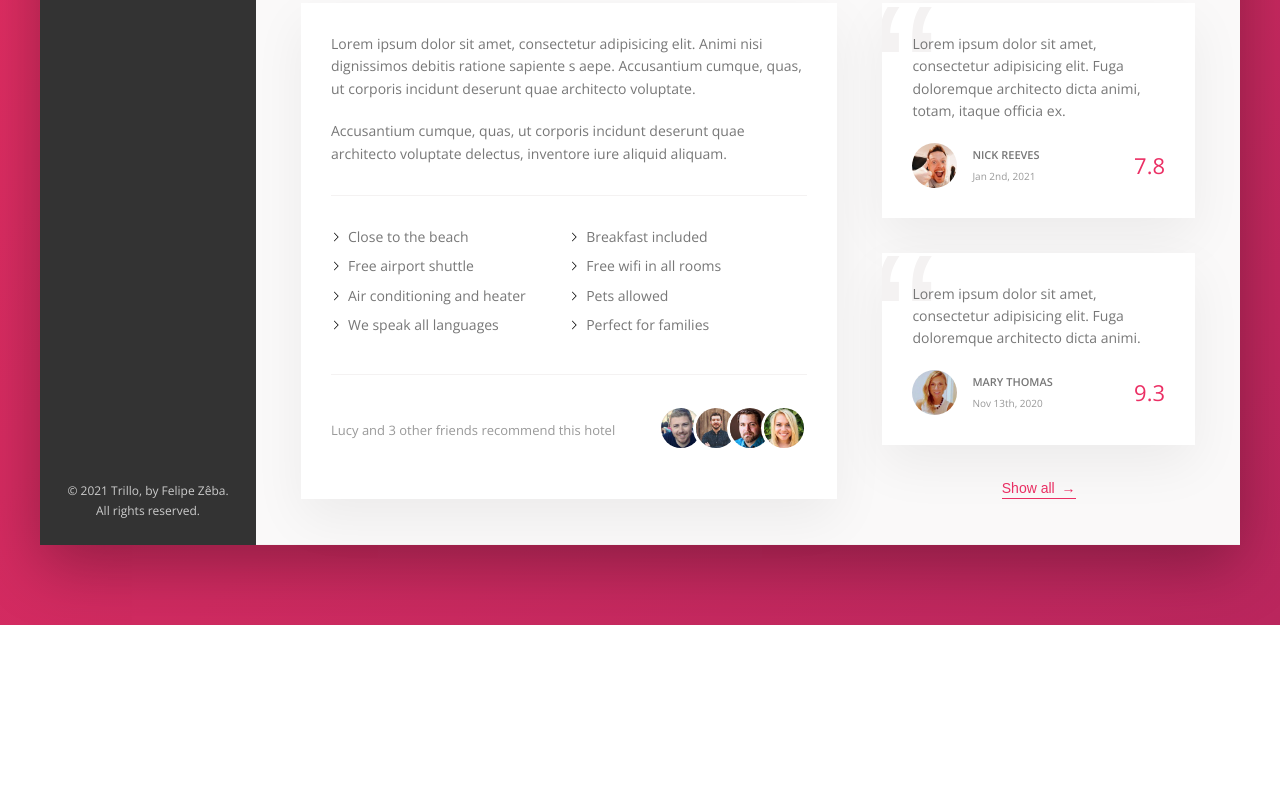
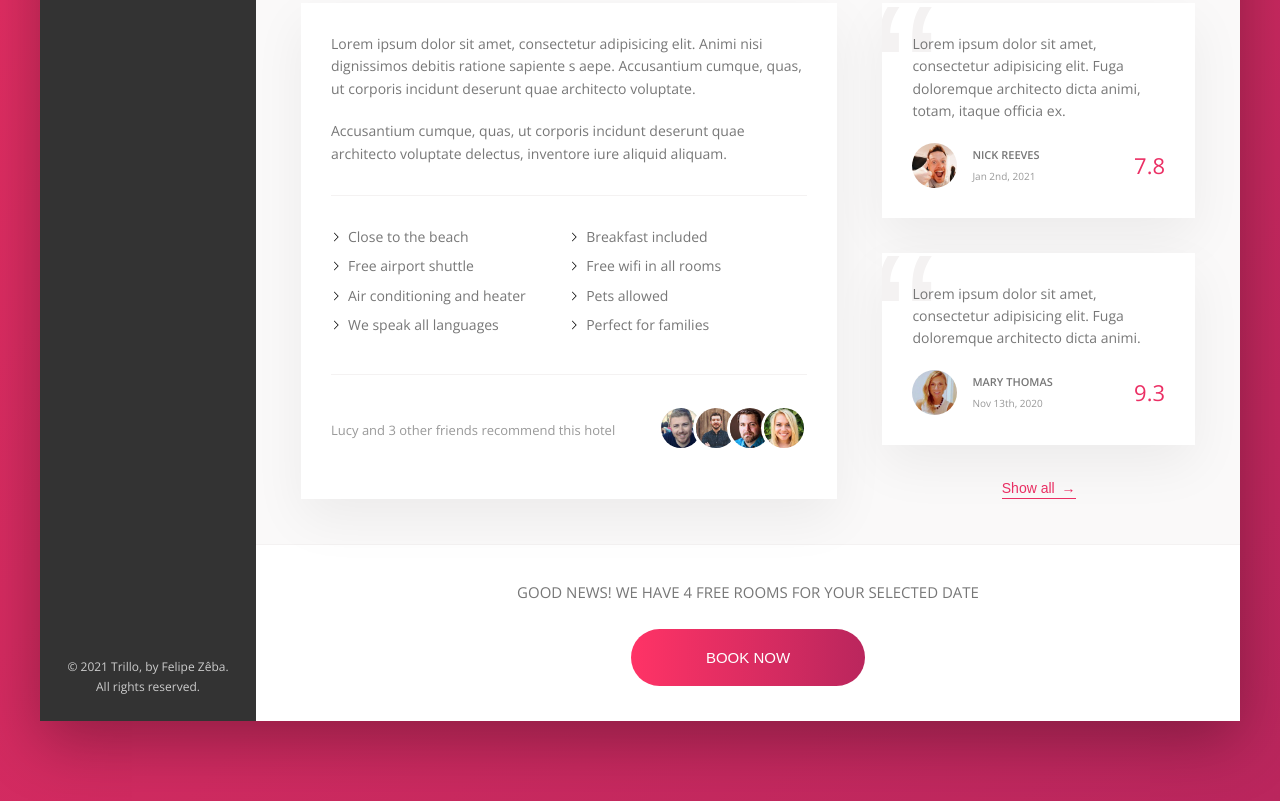
Before and after one commit to felipe-zg/Trillo, a website: page index.html in a window 1280 px wide. Shown: the part 644-1445 px from the top of the page. Before the commit the page ends 1269 px from the top, so only its background shows below. Drawn offline with nearby package versions, Linux system fonts and the light colour scheme.

Commit message:
feat: add section call to action

```diff
--- a/index.html
+++ b/index.html
@@ -170,7 +170,7 @@
                             </div>
                         </div>
 
-                        <figure class="user-reviews">
+                        <div class="user-reviews">
 
                             <figure class="review">
                                 <blockquote class="review__text">
@@ -202,7 +202,16 @@
 
                             <button class="btn-inline">Show all <span>&rarr;</span></button>
 
-                        </figure>
+                        </div>
+
+                    </div>
+
+                    <div class="cta">
+                        <h2 class="cta__book-now">Good news! We have 4 free rooms for your selected date</h2>
+                        <button class="btn">
+                            <span class="btn__visible">Book now</span>
+                            <span class="btn__invisible">Only 4 rooms left</span>
+                        </button>
                     </div>
                 </main>
             </div>
--- a/sass/_components.scss
+++ b/sass/_components.scss
@@ -188,10 +188,6 @@
 
 .gallery {
     display: flex;
-    &__item {
-
-    }
-
     &__photo {
         width: 100%;
         display: block;
@@ -453,3 +449,67 @@
         font-weight: 300;
     }
 }
+
+
+///////////////////////////////////////
+//CALL TO ACTION
+.cta {
+    padding: 3.5rem 0;
+    text-align: center;
+
+    &__book-now {
+        font-size: 1.5rem;
+        font-weight: 300;
+        text-transform: uppercase;
+        margin-bottom: 2.5rem;
+    }
+}
+
+.btn {
+    font-size: 1.5rem;
+    font-weight: 300;
+    text-transform: uppercase;
+    border-radius: 10rem;
+    border: none;
+    background-image: linear-gradient(to right, var(--color-primary-light), var(--color-primary-dark));
+    color: #fff;
+    cursor: pointer;
+    position: relative;
+    overflow: hidden;
+
+    & > * {
+        display: inline-block;
+        height: 100%;
+        width: 100%;
+        transition: all .2s;
+    }
+
+    &__visible {
+        display: inline-block;
+        padding: 2rem 7.5rem;
+    }
+
+    &__invisible {
+        position: absolute;
+        padding: 2rem 0;
+        left: 0;
+        top: -100%;
+    }
+
+    &:hover {
+        background-image: linear-gradient(to left, var(--color-primary-light), var(--color-primary-dark));
+    }
+
+    &:hover  &__visible {
+        transform: translateY(100%);
+    }
+
+    &:hover &__invisible {
+        top: 0;
+    }
+
+    &:focus {
+        outline: none;
+        animation: pulsate 1s infinite;
+    }
+}
```
Also changed, not shown: css/style.css.
